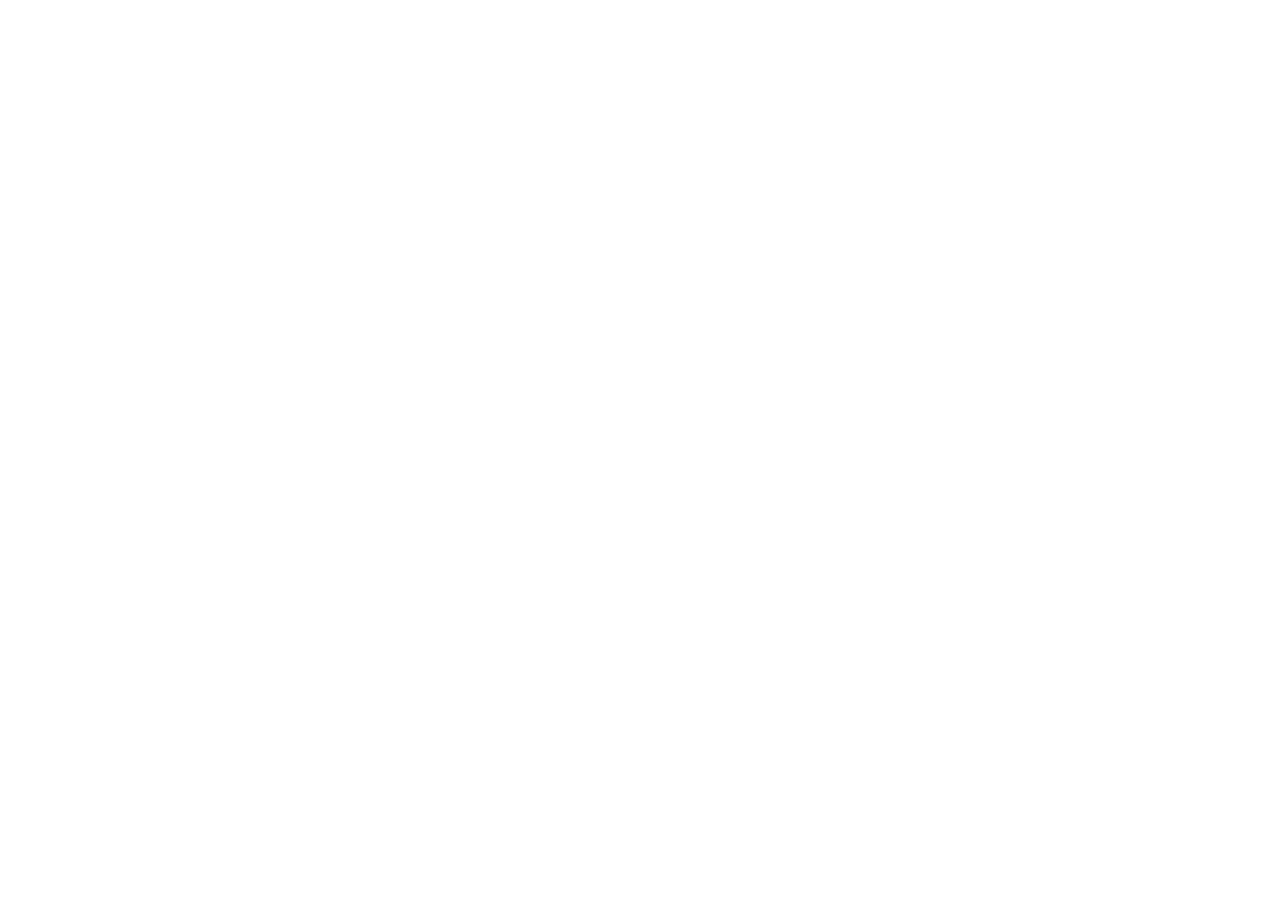
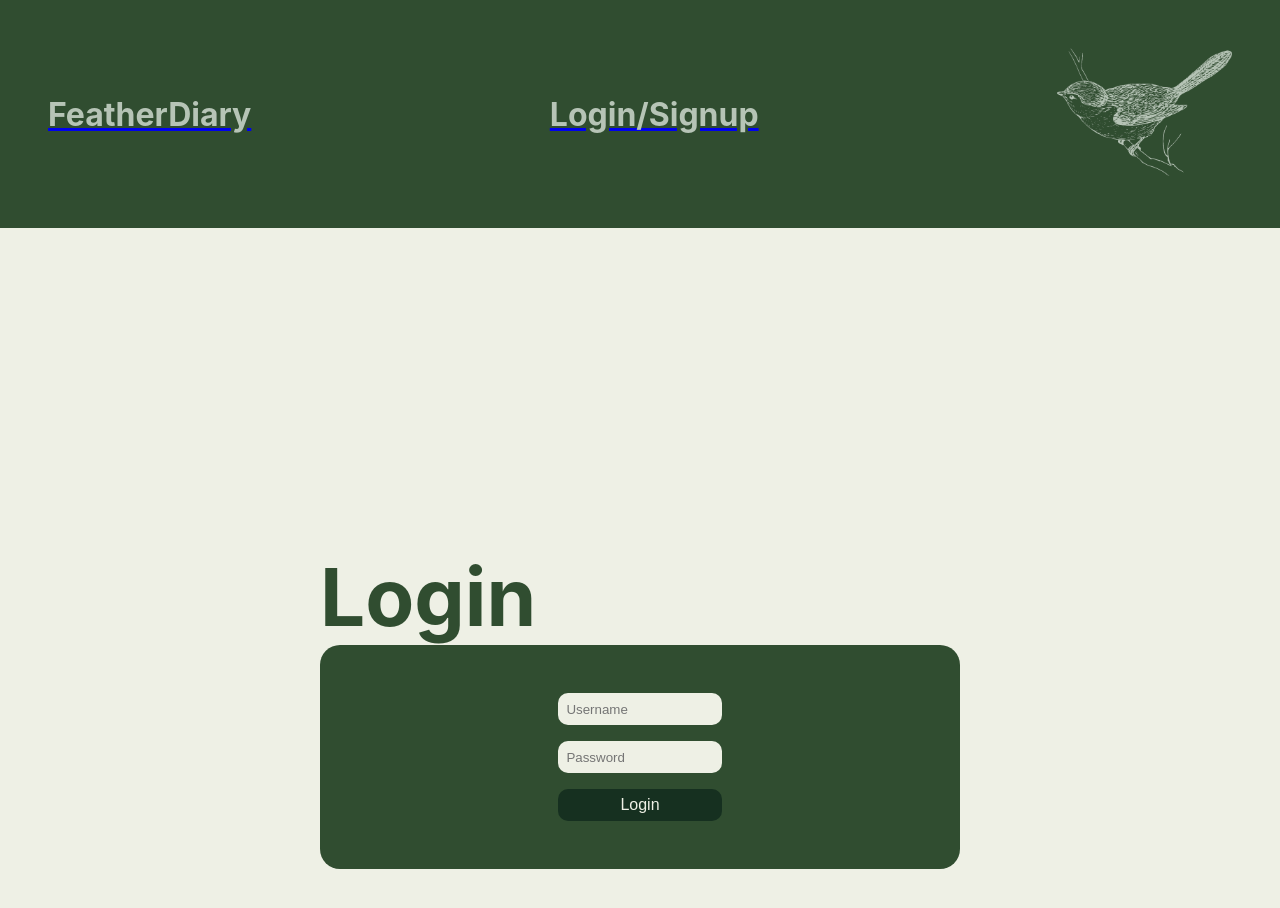
Before and after one commit to SeamusNaaykens/FeatherDiary, a React (Create React App) app: page /login in a window 1280 px wide. Before the commit this address had no page. Shown: the top 908 px of the page. Before the commit the page ends 800 px from the top, so only its background shows below. Built offline with nearby package versions, Linux system fonts and the light colour scheme.

Commit message:
created the initial login page with styling

```diff
--- a/src/App.js
+++ b/src/App.js
@@ -1,15 +1,22 @@
 import './App.css';
 import React from 'react';
+import { Header } from './frontend/components/Header';
 import { Home } from './frontend/pages/Home';
 import { Route, Routes, BrowserRouter } from 'react-router-dom';
+import { Login } from './frontend/pages/Login';
 
 function App() {
   return (
-    <BrowserRouter>
-      <Routes>
-        <Route path="/" element={<Home />} />
-      </Routes>
-    </BrowserRouter>
+    <main>
+
+      <BrowserRouter>
+        <Header></Header>
+        <Routes>
+          <Route path="/" element={<Home />} />
+          <Route path="/login" element={<Login />} />
+        </Routes>
+      </BrowserRouter>
+    </main>
   );
 }
 
--- a/src/frontend/pages/Home.tsx
+++ b/src/frontend/pages/Home.tsx
@@ -4,7 +4,6 @@
     Grid,
     Heading
 } from '@chakra-ui/react'
-import { Header } from '../components/Header';
 import { Carousel } from '../components/Carousel/Carousel';
 import { birds } from '../Data/Data'
 import { Link } from 'react-router-dom';
@@ -13,7 +12,6 @@
 
     return (
         <main>
-            <Header></Header>
             <Grid backgroundColor='#EEF0E5'>
                 <Grid display='flex' justifyContent='center' flexDirection='column' p='3rem' gap=".5rem">
                     <Heading as='h1' color='#163020' fontSize='3rem'> Welcome to your FeatherDiary!</Heading>
--- /dev/null
+++ b/src/frontend/pages/Login.tsx
@@ -0,0 +1,19 @@
+import React from 'react';
+import { Input, Grid, Box, Heading, Button } from '@chakra-ui/react';
+
+export const Login = () => {
+
+    return (
+        <Box p='20rem' backgroundColor='#EEF0E5'>
+            <Heading as='h1' color='#304D30' fontSize='5rem'>Login</Heading>
+            <Grid display='flex' justifyContent='center' p='3rem' width='100%' backgroundColor='#304D30' borderRadius='20px'>
+                <Grid display='flex' flexDirection='column' gap='1rem' alignItems='center' width='30%'>
+                    <Input placeholder="Username" w='100%' backgroundColor='#EEF0E5' borderRadius='10px' h='2rem' border='none' paddingLeft='.5rem' />
+                    <Input placeholder="Password" w='100%' backgroundColor='#EEF0E5' borderRadius='10px' h='2rem' border='none' paddingLeft='.5rem' />
+                    <Button w='100%' backgroundColor='#163020' borderRadius='10px' h='2rem' border='none' color='#EEF0E5' fontSize='1rem'>Login</Button>
+                </Grid>
+            </Grid>
+        </Box>
+    )
+
+}
```
